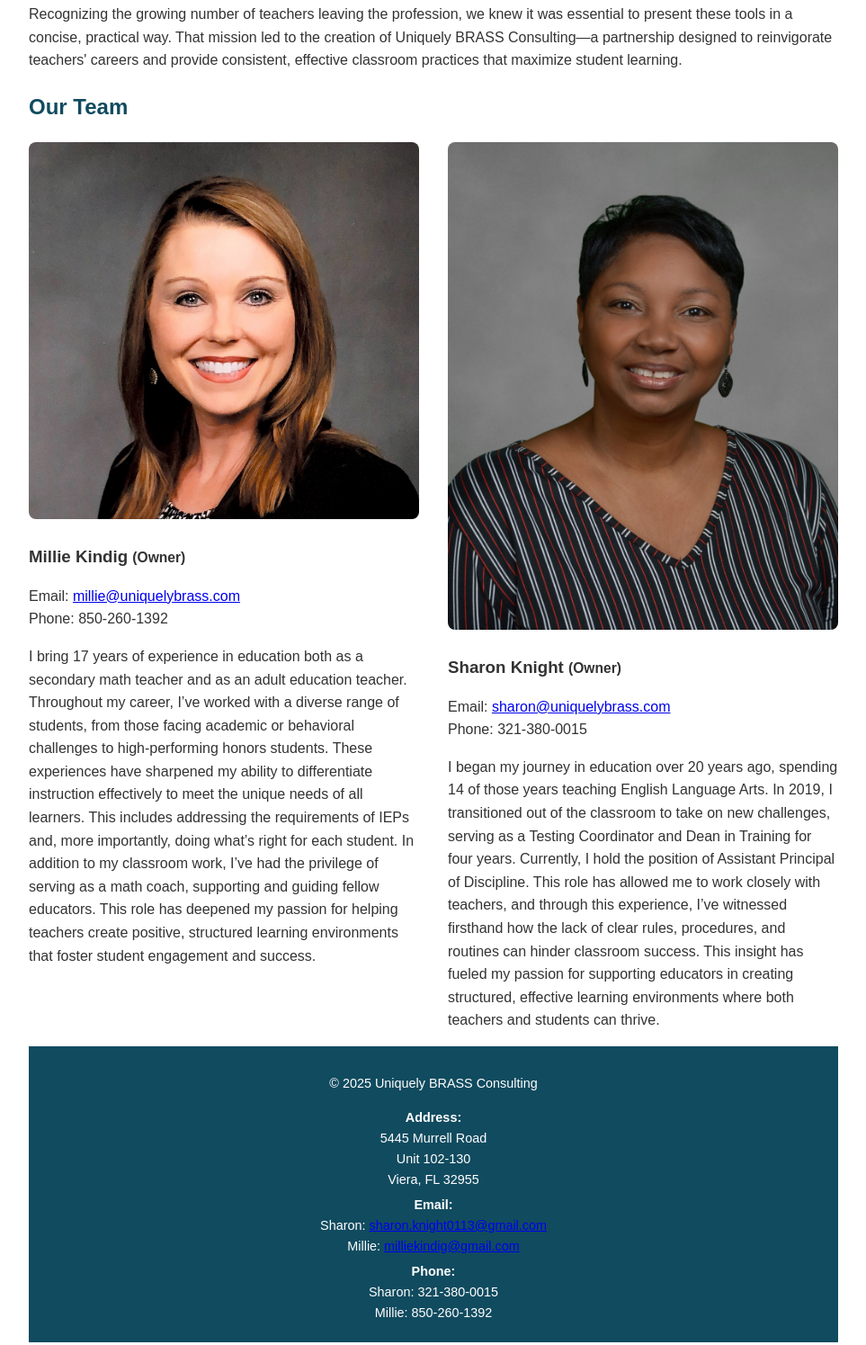
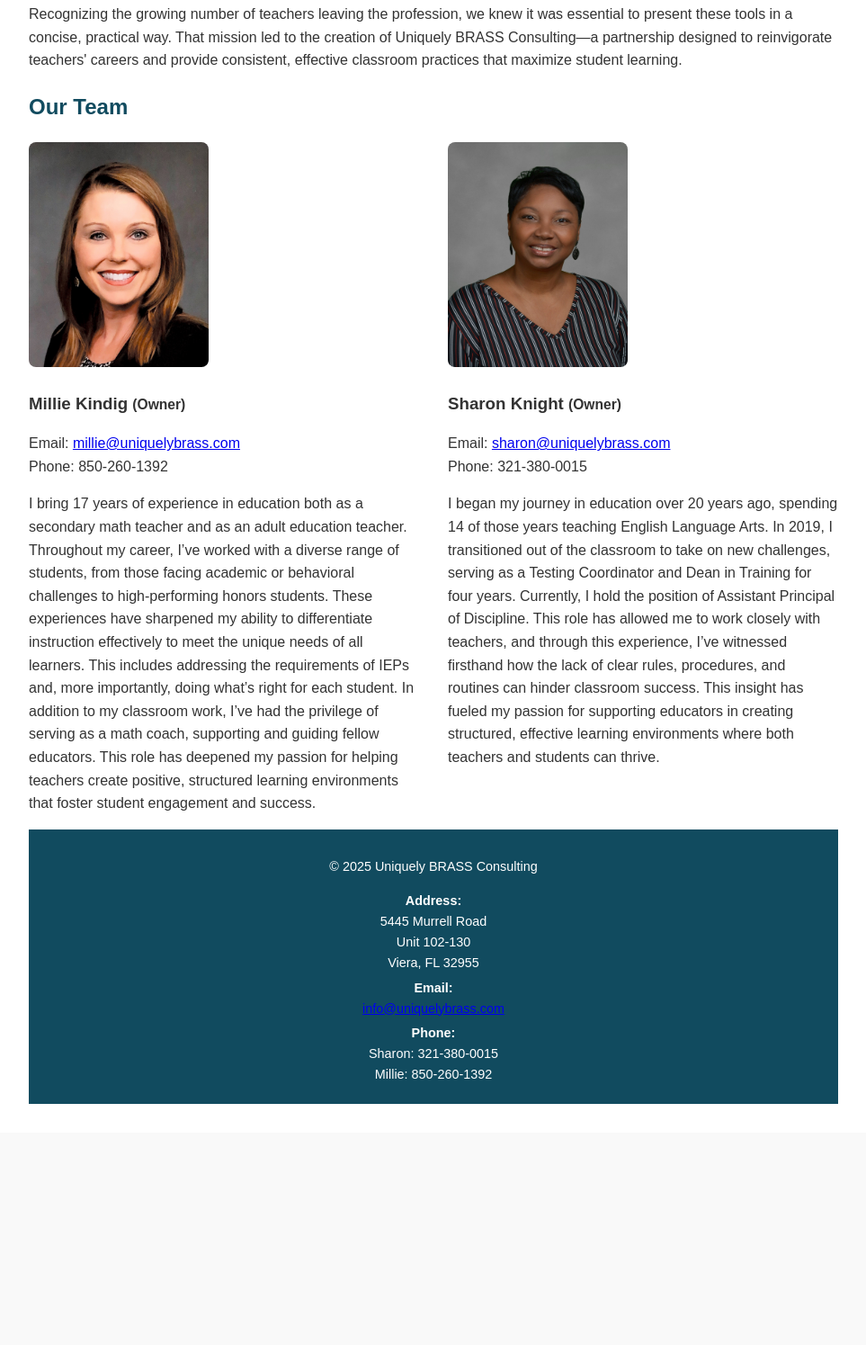
Before and after one commit to uniquelybrass/uniquelybrass, a plain HTML site: page about.html in a window 1280 px wide. Shown: the part 360-1855 px from the top of the page at 90% size, without its empty margins (158-1121 px from the left). After the commit the page ends 1619 px from the top, so only its background shows below. Drawn offline with Linux system fonts and the light colour scheme.

Commit message:
Update about.html

```diff
--- a/about.html
+++ b/about.html
@@ -83,13 +83,14 @@
   <p>While working together at a middle school, we witnessed firsthand the critical need for clear, consistent classroom management strategies. In response to the challenges faced by both teachers and struggling learners, we developed a structured system of rules and procedures that significantly increase instructional time. These strategies remove the guesswork from handling discipline issues by providing clear expectations for both students and teachers. As a result, classrooms have become less stressful, allowing educators to focus on teaching.</p>
   <p>Recognizing the growing number of teachers leaving the profession, we knew it was essential to present these tools in a concise, practical way. That mission led to the creation of Uniquely BRASS Consulting—a partnership designed to reinvigorate teachers' careers and provide consistent, effective classroom practices that maximize student learning.</p>
 
- <h2>Our Team</h2>
+<h2>Our Team</h2>
 
 <div style="display: flex; flex-wrap: wrap; gap: 2rem; align-items: flex-start;">
 
   <!-- Millie -->
   <div style="flex: 1; min-width: 250px;">
-    <img src="Millie_Kindig.png" alt="Millie Kindig" style="max-width: 100%; border-radius: 8px;">
+    <img src="Millie_Kindig.png" alt="Millie Kindig"
+         style="width: 200px; height: 250px; object-fit: cover; border-radius: 8px;">
     <h3>Millie Kindig <small>(Owner)</small></h3>
     <p>Email: <a href="mailto:millie@uniquelybrass.com">millie@uniquelybrass.com</a><br>
        Phone: 850-260-1392</p>
@@ -98,7 +99,8 @@
 
   <!-- Sharon -->
   <div style="flex: 1; min-width: 250px;">
-    <img src="Sharon_Knight.jpg" alt="Sharon Knight" style="max-width: 100%; border-radius: 8px;">
+    <img src="Sharon_Knight.jpg" alt="Sharon Knight"
+         style="width: 200px; height: 250px; object-fit: cover; border-radius: 8px;">
     <h3>Sharon Knight <small>(Owner)</small></h3>
     <p>Email: <a href="mailto:sharon@uniquelybrass.com">sharon@uniquelybrass.com</a><br>
        Phone: 321-380-0015</p>
@@ -106,6 +108,7 @@
   </div>
 
 </div>
+
 
 <footer>
   <p>© 2025 Uniquely BRASS Consulting</p>
@@ -116,8 +119,8 @@
     Viera, FL 32955</p>
 
     <p><strong>Email:</strong><br>
-    Sharon: <a href="mailto:sharon.knight0113@gmail.com">sharon.knight0113@gmail.com</a><br>
-    Millie: <a href="mailto:milliekindig@gmail.com">milliekindig@gmail.com</a></p>
+    <a href="mailto:info@uniquelybrass.com">info@uniquelybrass.com</a><br>
+
 
     <p><strong>Phone:</strong><br>
     Sharon: 321-380-0015<br>
```
